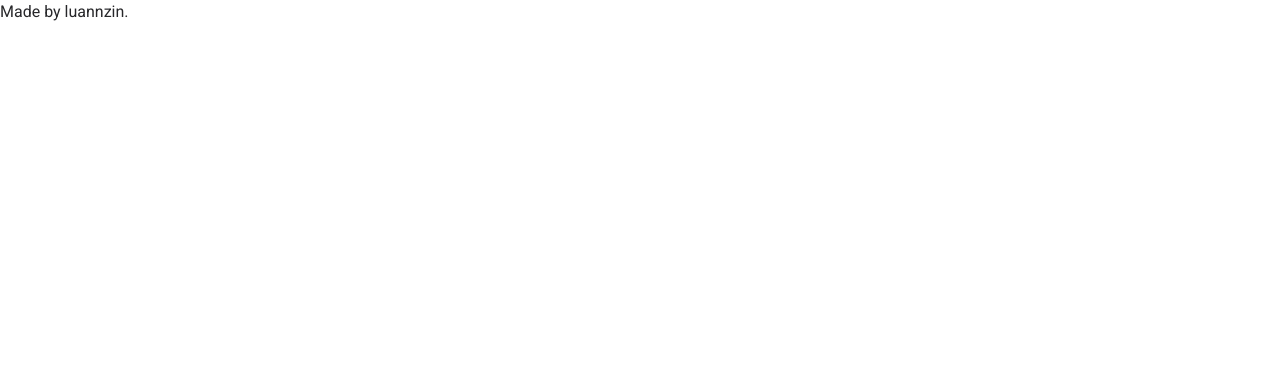
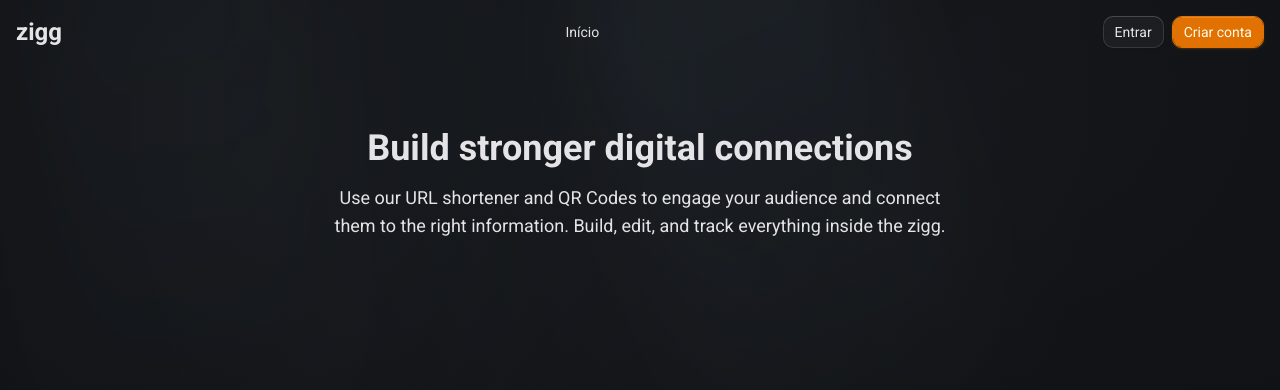
Before and after one commit to luannzin/the-fastest-url-shortener, a Next.js app: page / in a window 1280 px wide. Shown: the top 390 px of the page. Built offline with nearby package versions, Linux system fonts and the light colour scheme.

Commit message:
feat: add new landing page structure; refactor folder structure; add new public header;

```diff
--- a/package.json
+++ b/package.json
@@ -14,6 +14,7 @@
     "class-variance-authority": "^0.7.1",
     "clsx": "^2.1.1",
     "lucide-react": "^0.556.0",
+    "motion": "^12.23.25",
     "next": "16.0.7",
     "react": "19.2.0",
     "react-dom": "19.2.0",
--- /dev/null
+++ b/src/app/(public)/(home)/layout.tsx
@@ -0,0 +1,14 @@
+import { PublicHeader } from "../_components/public-header";
+
+export default function HomeLayout({
+  children,
+}: {
+  children: React.ReactNode;
+}) {
+  return (
+    <>
+      <PublicHeader />
+      <main className="max-w-7xl px-4">{children}</main>
+    </>
+  );
+}
--- /dev/null
+++ b/src/app/(public)/(home)/page.tsx
@@ -0,0 +1,19 @@
+import { LightRays } from "@/components/ui/light-rays";
+
+export default function Home() {
+  return (
+    <section className="py-16">
+      <div className="flex flex-col items-center gap-4 max-w-2xl">
+        <h1 className="text-4xl font-bold text-center text-balance">
+          Build stronger digital connections
+        </h1>
+        <span className="text-lg text-center text-balance">
+          Use our URL shortener and QR Codes to engage your audience and connect
+          them to the right information. Build, edit, and track everything
+          inside the zigg.
+        </span>
+      </div>
+      <LightRays />
+    </section>
+  );
+}
--- /dev/null
+++ b/src/app/(public)/_components/public-header/_config.ts
@@ -0,0 +1,15 @@
+import type { Route } from "next";
+
+type PublicHeaderItem = {
+  label: string;
+  href: Route;
+};
+
+const PUBLIC_HEADER_ITEMS = [
+  {
+    label: "Início",
+    href: "/",
+  },
+] satisfies PublicHeaderItem[];
+
+export { PUBLIC_HEADER_ITEMS };
--- /dev/null
+++ b/src/app/(public)/_components/public-header/index.tsx
@@ -0,0 +1,32 @@
+import Link from "next/link";
+import { Button } from "@/components/ui/button";
+import { PUBLIC_HEADER_ITEMS } from "./_config";
+
+function PublicHeader() {
+  return (
+    <header className="w-full flex justify-center h-16">
+      <div className="max-w-7xl w-full flex items-center justify-between px-4">
+        <div>
+          <span className="text-2xl font-bold">zigg</span>
+        </div>
+        <div>
+          {PUBLIC_HEADER_ITEMS.map((item) => (
+            <Button
+              variant="link"
+              key={item.href}
+              render={<Link href={item.href} />}
+            >
+              {item.label}
+            </Button>
+          ))}
+        </div>
+        <div className="flex items-center gap-2">
+          <Button variant="outline">Entrar</Button>
+          <Button>Criar conta</Button>
+        </div>
+      </div>
+    </header>
+  );
+}
+
+export { PublicHeader };
--- a/src/app/globals.css
+++ b/src/app/globals.css
@@ -62,8 +62,8 @@
   --card-foreground: var(--color-zinc-800);
   --popover: var(--color-white);
   --popover-foreground: var(--color-zinc-800);
-  --primary: var(--color-zinc-800);
-  --primary-foreground: var(--color-zinc-50);
+  --primary: var(--color-amber-500);
+  --primary-foreground: var(--color-amber-50);
   --secondary: --alpha(var(--color-black) / 4%);
   --secondary-foreground: var(--color-zinc-800);
   --muted: --alpha(var(--color-black) / 4%);
@@ -111,8 +111,8 @@
   --card-foreground: var(--color-zinc-200);
   --popover: color-mix(in srgb, var(--background) 96%, var(--color-white));
   --popover-foreground: var(--color-zinc-200);
-  --primary: var(--color-zinc-200);
-  --primary-foreground: var(--color-zinc-800);
+  --primary: var(--color-amber-600);
+  --primary-foreground: var(--color-amber-50);
   --secondary: --alpha(var(--color-white) / 6%);
   --secondary-foreground: var(--color-zinc-200);
   --muted: --alpha(var(--color-white) / 6%);
--- a/src/app/layout.tsx
+++ b/src/app/layout.tsx
@@ -1,7 +1,9 @@
 import type { Metadata } from "next";
+import { AnchoredToastProvider, ToastProvider } from "@/components/ui/toast";
 import "./globals.css";
 
 import { Roboto } from "next/font/google";
+import { cn } from "@/lib/utils";
 
 const roboto = Roboto({
   weight: ["400", "700"],
@@ -20,8 +22,12 @@ export default function RootLayout({
   children: React.ReactNode;
 }>) {
   return (
-    <html lang="pt-BR" className={roboto.className}>
-      <body>{children}</body>
+    <html lang="pt-BR" className={cn(roboto.className, "dark")}>
+      <body className="flex flex-col items-center max-w-screen overflow-x-hidden">
+        <ToastProvider>
+          <AnchoredToastProvider>{children}</AnchoredToastProvider>
+        </ToastProvider>
+      </body>
     </html>
   );
 }
--- a/src/app/page.tsx
+++ /dev/null
@@ -1,7 +0,0 @@
-export default function Home() {
-  return (
-    <main>
-      <div>Made by luannzin.</div>
-    </main>
-  );
-}
--- /dev/null
+++ b/src/components/ui/light-rays.tsx
@@ -0,0 +1,149 @@
+"use client";
+
+import { motion } from "motion/react";
+import { type CSSProperties, useEffect, useState } from "react";
+
+import { cn } from "@/lib/utils";
+
+type LightRaysProps = React.HTMLAttributes<HTMLDivElement> & {
+  ref?: React.Ref<HTMLDivElement>;
+  count?: number;
+  color?: string;
+  blur?: number;
+  speed?: number;
+  length?: string;
+};
+
+type LightRay = {
+  id: string;
+  left: number;
+  rotate: number;
+  width: number;
+  swing: number;
+  delay: number;
+  duration: number;
+  intensity: number;
+};
+
+const createRays = (count: number, cycle: number): LightRay[] => {
+  if (count <= 0) return [];
+
+  return Array.from({ length: count }, (_, index) => {
+    const left = 8 + Math.random() * 84;
+    const rotate = -28 + Math.random() * 56;
+    const width = 160 + Math.random() * 160;
+    const swing = 0.8 + Math.random() * 1.8;
+    const delay = Math.random() * cycle;
+    const duration = cycle * (0.75 + Math.random() * 0.5);
+    const intensity = 0.6 + Math.random() * 0.5;
+
+    return {
+      id: `${index}-${Math.round(left * 10)}`,
+      left,
+      rotate,
+      width,
+      swing,
+      delay,
+      duration,
+      intensity,
+    };
+  });
+};
+
+const Ray = ({
+  left,
+  rotate,
+  width,
+  swing,
+  delay,
+  duration,
+  intensity,
+}: LightRay) => {
+  return (
+    <motion.div
+      className="pointer-events-none absolute -top-[12%] left-(--ray-left) h-(--light-rays-length) w-(--ray-width) origin-top -translate-x-1/2 rounded-full bg-linear-to-b from-[color-mix(in_srgb,var(--light-rays-color)_70%,transparent)] to-transparent opacity-0 mix-blend-screen blur-(--light-rays-blur)"
+      style={
+        {
+          "--ray-left": `${left}%`,
+          "--ray-width": `${width}px`,
+        } as CSSProperties
+      }
+      initial={{ rotate: rotate }}
+      animate={{
+        opacity: [0, intensity, 0],
+        rotate: [rotate - swing, rotate + swing, rotate - swing],
+      }}
+      transition={{
+        duration: duration,
+        repeat: Infinity,
+        ease: "easeInOut",
+        delay: delay,
+        repeatDelay: duration * 0.1,
+      }}
+    />
+  );
+};
+
+export function LightRays({
+  className,
+  style,
+  count = 7,
+  color = "rgba(160, 210, 255, 0.2)",
+  blur = 36,
+  speed = 14,
+  length = "70vh",
+  ref,
+  ...props
+}: LightRaysProps) {
+  const [rays, setRays] = useState<LightRay[]>([]);
+  const cycleDuration = Math.max(speed, 0.1);
+
+  useEffect(() => {
+    setRays(createRays(count, cycleDuration));
+  }, [count, cycleDuration]);
+
+  return (
+    <div
+      ref={ref}
+      className={cn(
+        "pointer-events-none absolute inset-0 isolate overflow-hidden rounded-[inherit] -z-10",
+        className,
+      )}
+      style={
+        {
+          "--light-rays-color": color,
+          "--light-rays-blur": `${blur}px`,
+          "--light-rays-length": length,
+          ...style,
+        } as CSSProperties
+      }
+      {...props}
+    >
+      <div className="absolute inset-0 overflow-hidden">
+        <div
+          aria-hidden
+          className="absolute inset-0 opacity-60"
+          style={
+            {
+              background:
+                "radial-gradient(circle at 20% 15%, color-mix(in srgb, var(--light-rays-color) 45%, transparent), transparent 70%)",
+            } as CSSProperties
+          }
+        />
+        <div
+          aria-hidden
+          className="absolute inset-0 opacity-60"
+          style={
+            {
+              background:
+                "radial-gradient(circle at 80% 10%, color-mix(in srgb, var(--light-rays-color) 35%, transparent), transparent 75%)",
+            } as CSSProperties
+          }
+        />
+        {rays.map((ray) => (
+          <Ray key={ray.id} {...ray} />
+        ))}
+      </div>
+    </div>
+  );
+}
```
Also changed, not shown: components.json, 1 other file (tests, documents, lock files or other folders).
